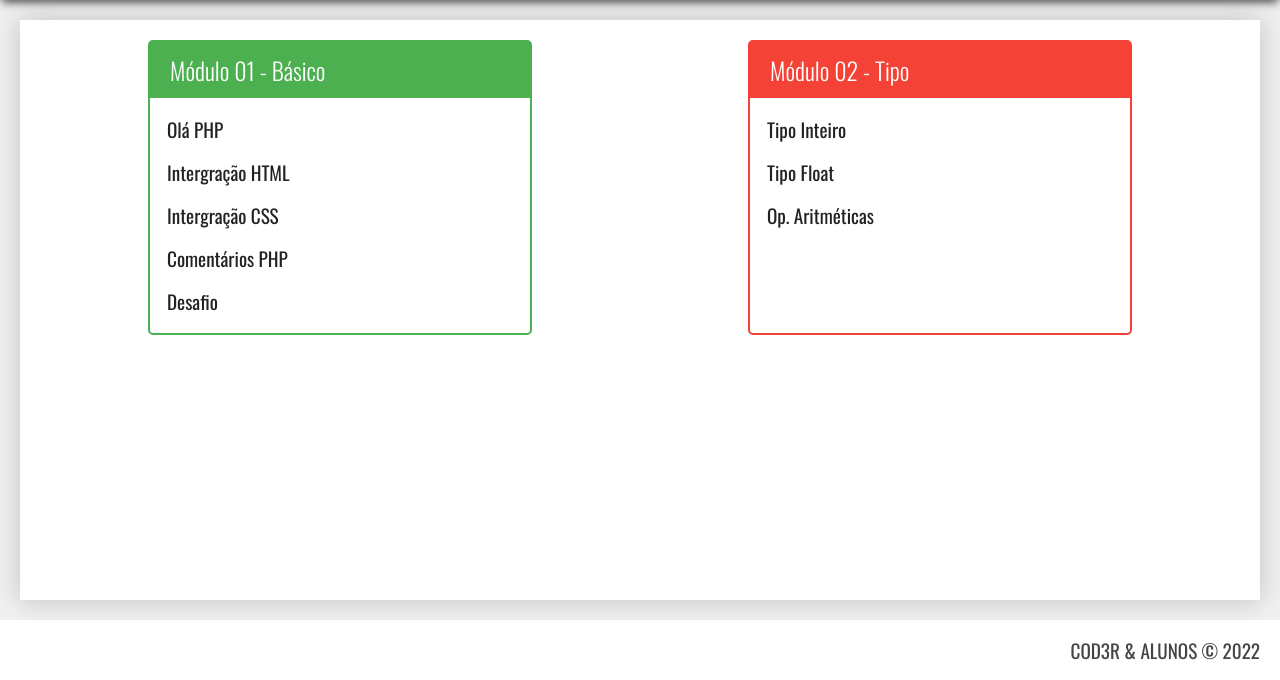
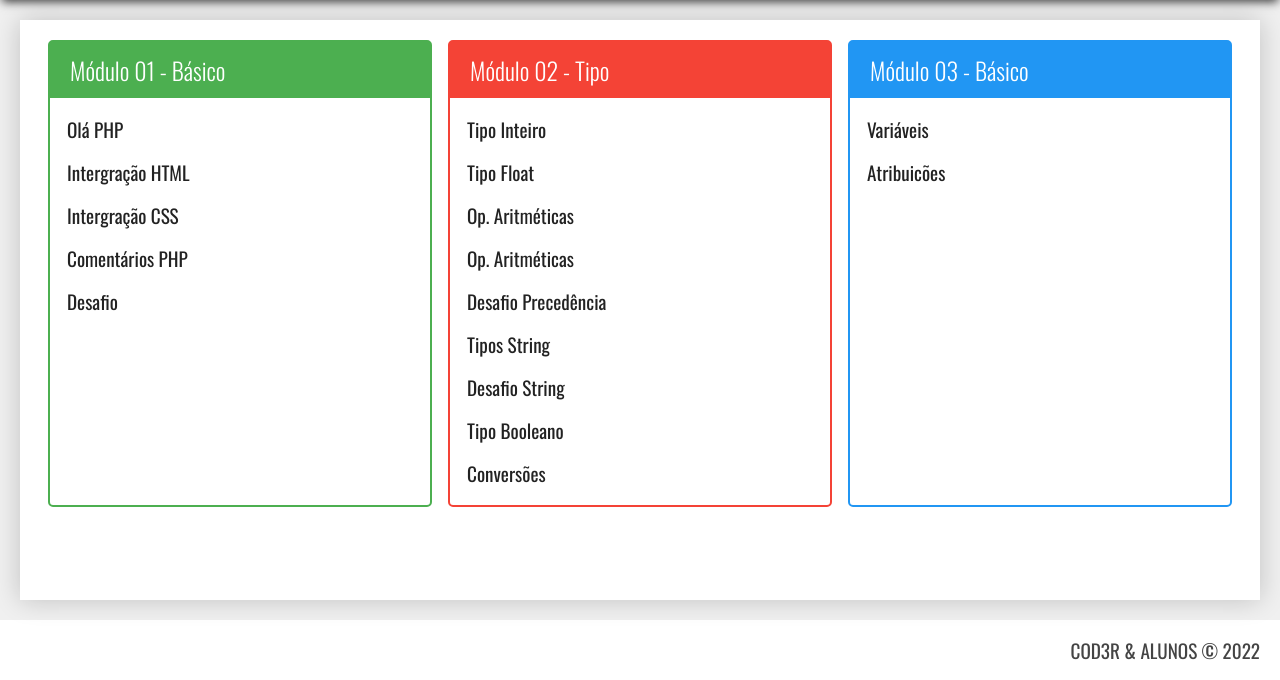
Before and after one commit to Josefelipedev/MinhaBagunca, a PHP site: page / in a window 1280 px wide. Shown: the part 120-800 px from the top of the page. Run offline with PHP 8.4, Linux system fonts and the light colour scheme.

Commit message:
Mas um dia de estudo

```diff
--- a/Curso-php/index.php
+++ b/Curso-php/index.php
@@ -70,6 +70,60 @@
 
                             </a>
                         </li>
+                        <li>
+                            <a href="exercicio.php?dir=tipos&file=aritmeticas">
+                                Op. Aritméticas
+
+                            </a>
+                        </li>
+                        <li>
+                            <a href="exercicio.php?dir=tipos&file=desafio_precedencia">
+                                Desafio Precedência
+
+                            </a>
+                        </li>
+                        <li>
+                            <a href="exercicio.php?dir=tipos&file=string">
+                                Tipos String
+
+                            </a>
+                        </li>
+                        <li>
+                            <a href="exercicio.php?dir=tipos&file=desafio_string">
+                               Desafio String
+
+                            </a>
+                        </li>
+                        <li>
+                            <a href="exercicio.php?dir=tipos&file=booleano">
+                               Tipo Booleano
+
+                            </a>
+                        </li>
+                        <li>
+                            <a href="exercicio.php?dir=tipos&file=conversoes">
+                               Conversões
+
+                            </a>
+                        </li>
+                    </ul>
+                </div>
+                <div class="modulo azul">
+                    <h3>Módulo 03 - Básico</h3>
+                    <ul>
+                        <li>
+                            <a href="exercicio.php?dir=variaveis&file=basico">
+                                Variáveis
+
+                            </a>
+                        </li>
+                        <li>
+                            <a href="exercicio.php?dir=variaveis&file=atribuicoes">
+                                Atribuicões
+
+                            </a>
+                        </li>
+
                     </ul>
                 </div>
             </nav>
```
Also changed, not shown: Curso-php/variaveis/atribuicoes.php (added, +48 -0 lines), Curso-php/variaveis/basico.php (+11 -0 lines).
